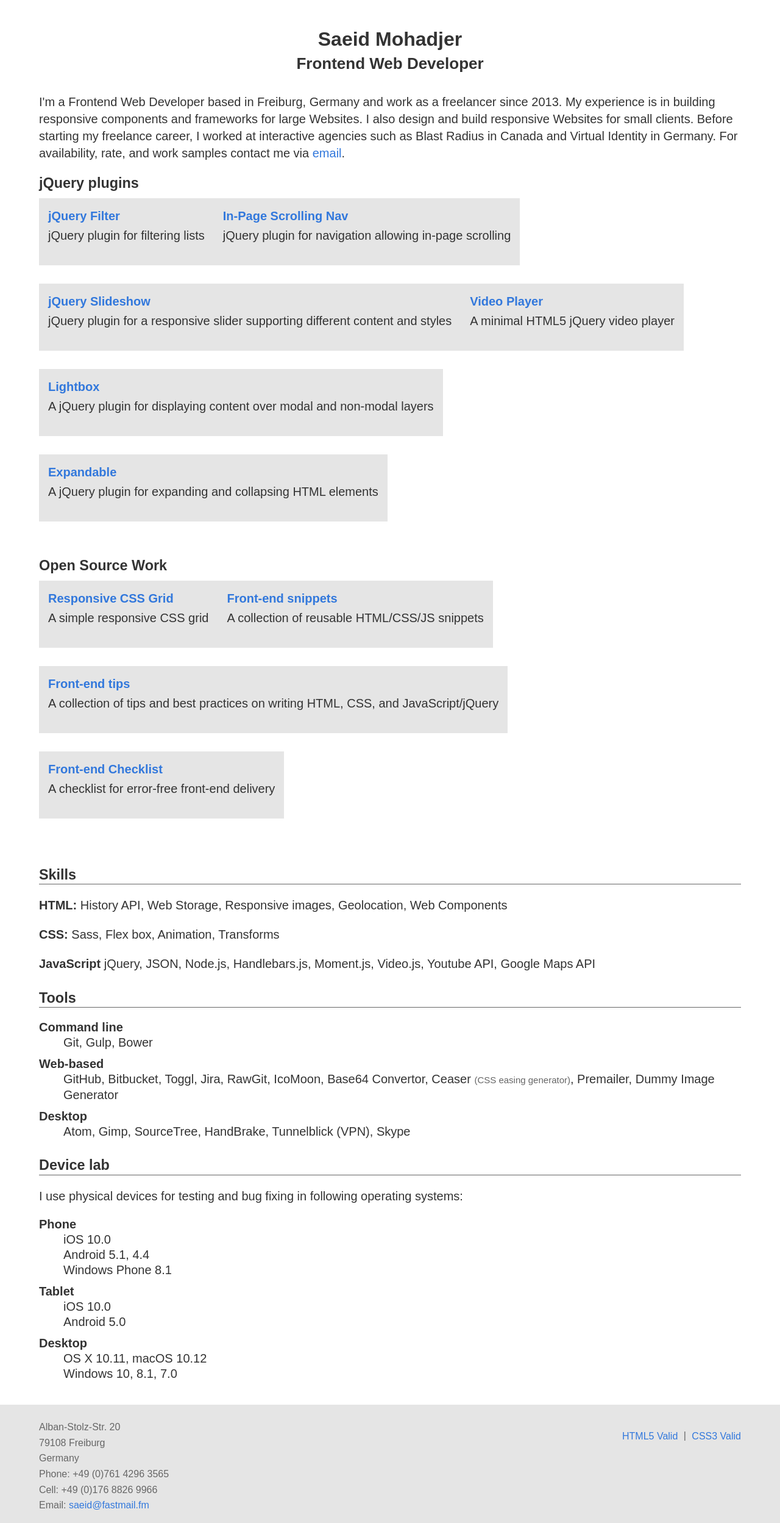
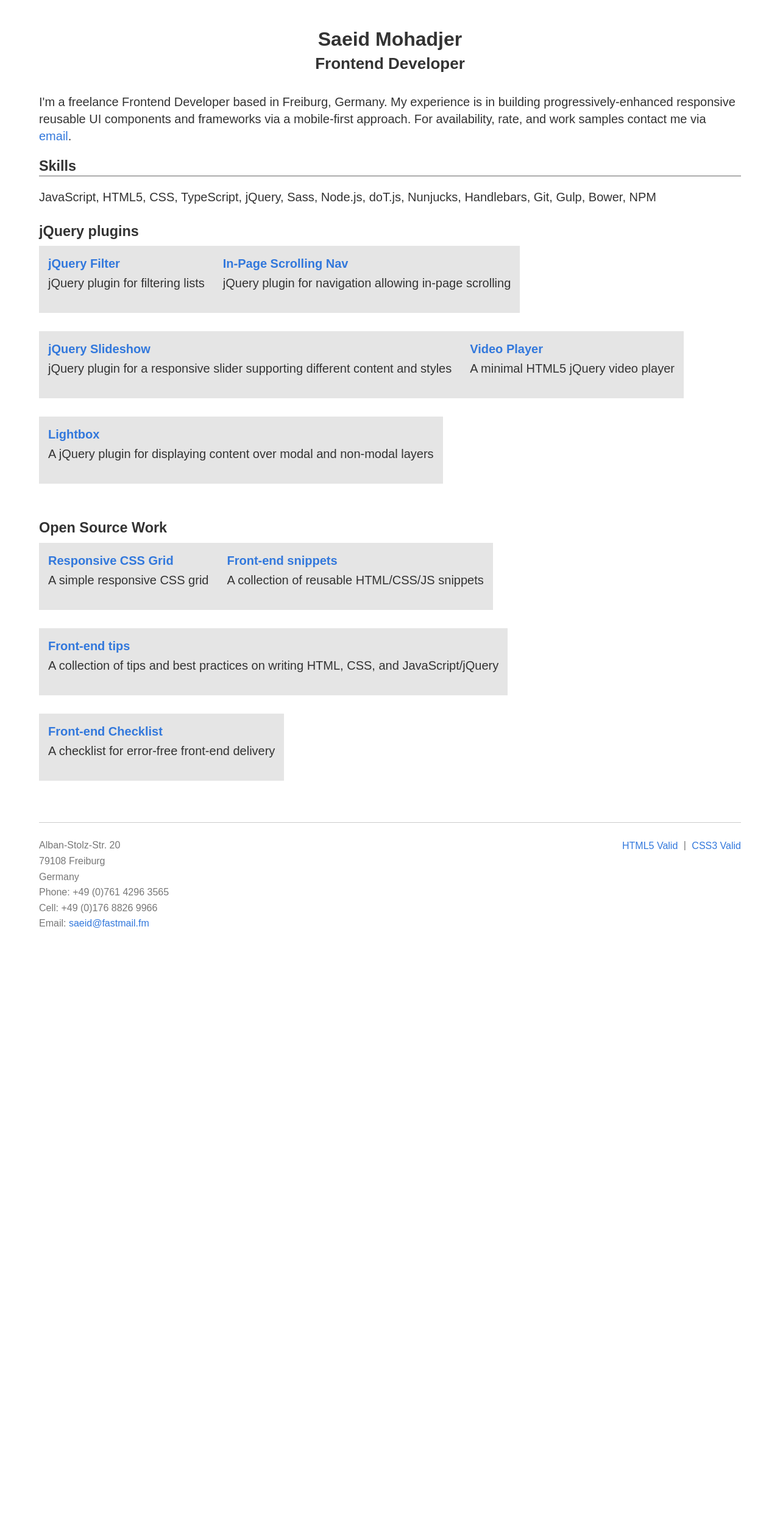
Before and after one commit to smohadjer/saeidmohadjer.com, a PHP site: page / in a window 1280 px wide. Shown: the whole page at 61% size. After the commit the page ends 1522 px from the top, so only its background shows below. Run offline with PHP 8.4, Linux system fonts and the light colour scheme; style sheets or scripts are compiled from the project's sources.

Commit message:
content/css update

```diff
--- a/app/index.html
+++ b/app/index.html
@@ -15,8 +15,16 @@
 	<body>
 		<main>
 			<h1>Saeid Mohadjer</h1>
-			<h2>Frontend Web Developer</h2>
-			<p>I'm a Frontend Web Developer based in Freiburg, Germany and work as a freelancer since 2013. My experience is in building responsive components and frameworks for large Websites. I also design and build responsive Websites for small clients. Before starting my freelance career, I worked at interactive agencies such as Blast Radius in Canada and Virtual Identity in Germany. For availability, rate, and work samples contact me via <a href="mailto:saeid@fastmail.fm">email</a>.</p>
+			<h2>Frontend Developer</h2>
+			<p>I'm a freelance Frontend Developer based in Freiburg, Germany. My experience is in building progressively-enhanced responsive reusable UI components and frameworks via a mobile-first approach. For availability, rate, and work samples contact me via <a href="mailto:saeid@fastmail.fm">email</a>.</p>
+
+			<div class="grid">
+				<section class="grid__cell">
+					<h3>Skills</h3>
+					<p>JavaScript, HTML5, CSS, TypeScript, jQuery, Sass, Node.js, doT.js, Nunjucks, Handlebars, Git, Gulp, Bower, NPM</p>
+				</section>
+			</div>
+
 			<section class="work grid grid--600_2 grid--1024_3 grid--1280_4">
 				<h3>jQuery plugins</h3>
 				<div class="flex-container">
@@ -39,10 +47,6 @@
 					<div class="grid__cell">
 						<h4><a href="https://github.com/SaeidMohadjer/jquery.lightbox">Lightbox</a></h4>
 						<p>A jQuery plugin for displaying content over modal and non-modal layers</p>
-					</div>
-					<div class="grid__cell">
-						<h4><a href="https://github.com/SaeidMohadjer/jquery.expandable">Expandable</a></h4>
-						<p>A jQuery plugin for expanding and collapsing HTML elements</p>
 					</div>
 				</div>
 			</section>
@@ -68,42 +72,6 @@
 					</div>
 				</div>
 			</section>
-
-			<div class="grid grid--768_2 grid--1024_3">
-				<section class="grid__cell">
-					<h3>Skills</h3>
-					<p><strong>HTML:</strong> History API, Web Storage, Responsive images, Geolocation, Web Components</p>
-					<p><strong>CSS:</strong> Sass, Flex box, Animation, Transforms</p>
-					<p><strong>JavaScript</strong> jQuery, JSON, Node.js, Handlebars.js, Moment.js, Video.js, Youtube API, Google Maps API</p>
-				</section>
-				<section class="grid__cell">
-					<h3>Tools</h3>
-					<dl>
-						<dt>Command line</dt>
-						<dd>Git, Gulp, Bower</dd>
-						<dt>Web-based</dt>
-						<dd>GitHub, Bitbucket, Toggl, Jira, RawGit, IcoMoon, Base64 Convertor, Ceaser <span class="footnote">(CSS easing generator)</span>, Premailer, Dummy Image Generator</dd>
-						<dt>Desktop</dt>
-						<dd>Atom, Gimp, SourceTree, HandBrake, Tunnelblick (VPN), Skype</dd>
-					</dl>
-				</section>
-				<section class="grid__cell">
-					<h3>Device lab</h3>
-					<p>I use physical devices for testing and bug fixing in following operating systems:</p>
-					<dl>
-						<dt>Phone</dt>
-						<dd>iOS 10.0</dd>
-						<dd>Android 5.1, 4.4</dd>
-						<dd>Windows Phone 8.1</dd>
-						<dt>Tablet</dt>
-						<dd>iOS 10.0</dd>
-						<dd>Android 5.0</dd>
-						<dt>Desktop</dt>
-						<dd>OS X 10.11, macOS 10.12</dd>
-						<dd>Windows 10, 8.1, 7.0</dd>
-					</dl>
-				</section>
-			</div>
 		</main>
 		<footer class="clearfix">
 			<address>
@@ -114,11 +82,11 @@
 				Cell: +49 (0)176 8826 9966<br />
 				Email: <a href="mailto:saeid@fastmail.fm">saeid@fastmail.fm</a>
 			</address>
-			<p>
-				<!--<span>USt-IdNr.: DE287169201</span>-->
+			<aside>
+				<!--<span>USt-ID (VAT): DE287169201</span>-->
 				<a title="Validate this page" href="http://validator.w3.org/check?uri=referer">HTML5 Valid</a> |
 				<a title="Validate this page" href="http://jigsaw.w3.org/css-validator/check/referer">CSS3 Valid</a>
-			</p>
+			</aside>
 		</footer>
 	</body>
 </html>
--- /dev/null
+++ b/app/resources/css/_footer.scss
@@ -0,0 +1,38 @@
+footer {
+	font-size: 0.9em;
+	line-height: 1.5em;
+	padding: 1.5em 0 0;
+	color: #777;
+	margin: 0 5% 1em;
+	border-top: solid 1px #ccc;
+
+	@media (min-width: 600px) {
+		font-size: 0.8em;
+		line-height: 1.6em;
+	}
+
+	address {
+		margin-bottom: 1em;
+		font-style: normal;
+
+		@media (min-width: 600px) {
+			float: left;
+		}
+	}
+
+	aside {
+		@media (min-width: 600px) {
+			float: right;
+		}
+
+		a {
+			vertical-align: middle;
+			margin-right: 5px;
+
+			&:last-child {
+				margin-right: 0;
+				margin-left: 5px;
+			}
+		}
+	}
+}
--- a/app/resources/css/_generic.scss
+++ b/app/resources/css/_generic.scss
@@ -1,5 +1,4 @@
 html {
-	background: $gray;
 	font-size: 1em;
 	font-family: arial, verdana, snas-serif;
 	color: $black;
@@ -125,44 +124,3 @@ dt {
 		margin-top: 10px;
 	}
 }
-
-footer {
-	font-size: 0.8em;
-	line-height: 1.5em;
-	background: $gray;
-	padding: 1.5em 5% 1em;
-	color: #666;
-
-	address {
-		margin-bottom: 1em;
-		font-style: normal;
-	}
-
-	p a {
-		vertical-align: middle;
-		margin-left: 5px;
-		margin-right: 5px;
-	}
-
-	p a:first-child {
-		margin-left: 0;
-	}
-
-	@media (min-width: 600px) {
-		font-size: 0.8em;
-		line-height: 1.6em;
-
-		address {
-			float: left;
-		}
-
-		p {
-			float: right;
-		}
-
-		p a:last-child {
-			margin-right: 0;
-			margin-left: 5px;
-		}
-	}
-}
--- a/app/resources/css/styles.scss
+++ b/app/resources/css/styles.scss
@@ -1,4 +1,5 @@
 @charset "UTF-8";
-@import "_settings";
-@import "_generic";
-@import "_main";
+@import "settings";
+@import "generic";
+@import "main";
+@import "footer"
--- a/package.json
+++ b/package.json
@@ -19,7 +19,7 @@
     "gulp-htmlhint": "^0.3.1",
     "gulp-if": "^2.0.0",
     "gulp-jshint": "^2.0.0",
-    "gulp-sass": "2.1.1",
+    "gulp-sass": "^3.1.0",
     "gulp-sourcemaps": "^2.0.0-alpha",
     "gulp-uglify": "^1.5.1",
     "gulp-useref": "^3.0.5",
```
